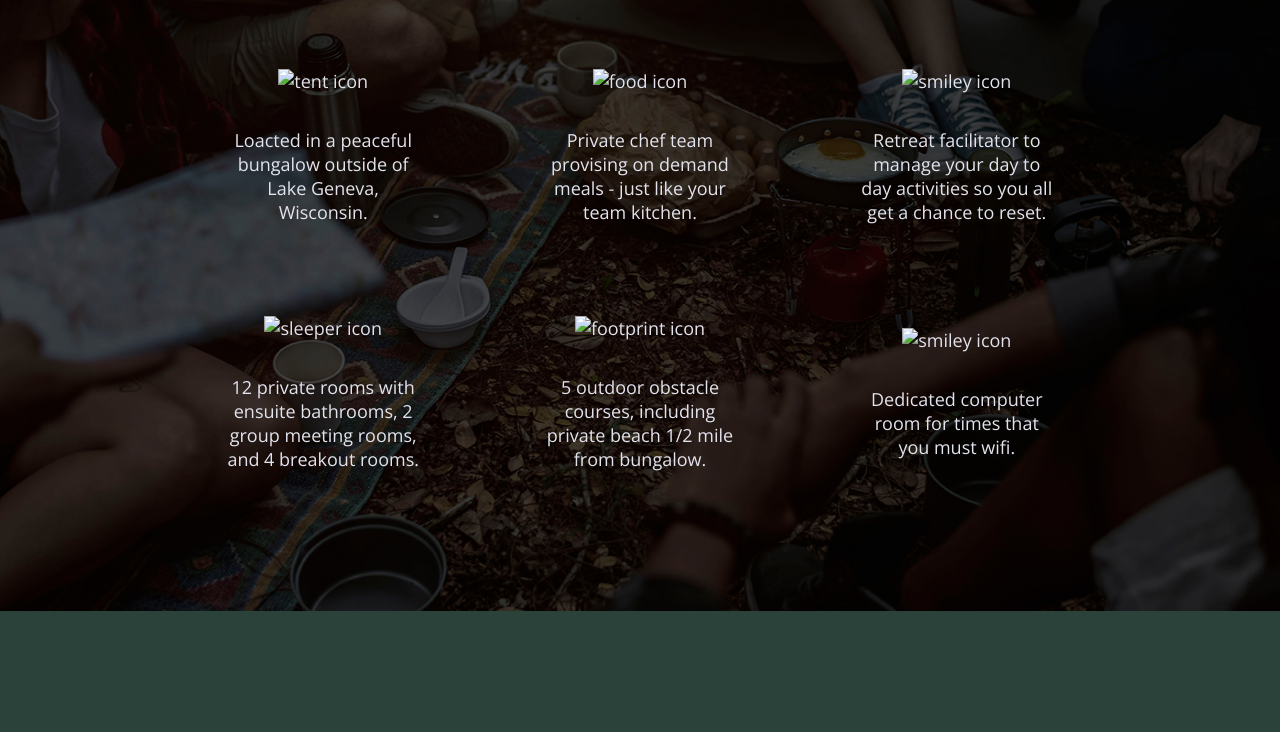
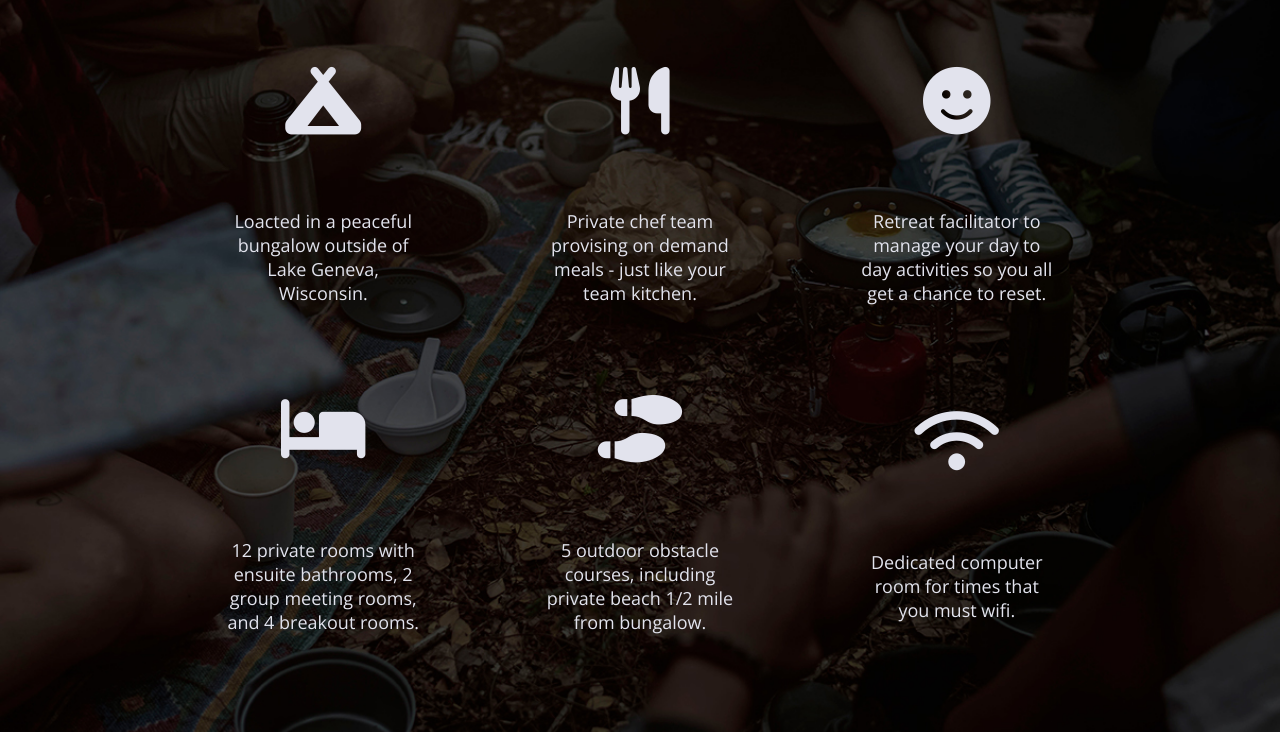
Before and after one commit to suzesmith/unplugged-boilerplate, a website built with Parcel: page index.html in a window 1280 px wide. Shown: the part 1231-1963 px from the top of the page. Built offline with nearby package versions, Linux system fonts and the light colour scheme.

Commit message:
Add font awesome icons

```diff
--- a/css/main.css
+++ b/css/main.css
@@ -335,6 +335,12 @@
      margin: 0;
      text-align: center;
    }
+
+   .features i {
+	font-size: 3.75em;
+        margin-bottom: 40px;
+  }
+
 /*  Reviews */
 
    .reviews {
--- a/index.html
+++ b/index.html
@@ -21,6 +21,9 @@
 
   <!-- Google Fonts -->
 <link href="https://fonts.googleapis.com/css?family=Open+Sans:400,700|Poppins:500,700" rel="stylesheet">
+
+  <!-- Font Awesome Kit -->
+<script src="https://kit.fontawesome.com/f7a7f4b3d4.js" crossorigin="anonymous"></script>
 
   <meta name="theme-color" content="#fafafa">
 </head>
@@ -82,27 +85,27 @@
         <h2> Have the work week you always dreamed of - without the bad wifi. </h2>
       <div class="features-items">
           <article>
-            <p class="fontawesome-icon"> <img src="" alt="tent icon" /> </p>
+            <p class="fontawesome-icon"> <i class="fas fa-campground"></i> </p>
             <p class="features-item-description">Loacted in a peaceful bungalow outside of Lake Geneva, Wisconsin. </p>
           </article>
           <article>
-            <p class="fontawesome-icon"> <img src="" alt="food icon" /> </p>
+            <p class="fontawesome-icon"> <i class="fas fa-utensils"></i> </p>
             <p class="features-item-description"> Private chef team provising on demand meals - just like your team kitchen.</p>
           </article>
           <article>
-            <p class="fontawesome-icon"><img src="" alt="smiley icon" /> </p>
+            <p class="fontawesome-icon"> <i class="fas fa-smile"></i> </p>
             <p class="features-item-description">Retreat facilitator to manage your day to day activities so you all get a chance to reset.</p>
           </article>
           <article>
-            <p class="fontawesome-icon"><img src="" alt="sleeper icon" /> </p>
+            <p class="fontawesome-icon"> <i class="fas fa-bed"></i> </p>
             <p class="features-item-description"> 12 private rooms with ensuite bathrooms, 2 group meeting rooms, and 4 breakout rooms.</p>
           </article>
           <article>
-            <p class="fontawesome-icon"> <img src="" alt="footprint icon" /> </p>
+            <p class="fontawesome-icon"> <i class="fas fa-shoe-prints"></i> </p>
             <p class="features-item-description"> 5 outdoor obstacle courses, including private beach 1/2 mile from bungalow. </p>
           </article>
           <article>
-            <p class="fontawesome-icon"><img src="" alt="smiley icon" /></p>
+            <p class="fontawesome-icon"> <i class="fas fa-wifi"></i> </p>
             <p class="features-item-description">Dedicated computer room for times that you must wifi.</p>
           </article>
     </div>
@@ -118,7 +121,7 @@
         </figure>
 
           <div>
-            <h4>LaCrue Bottling Co. <br> October 2017 </h4>
+            <h3>LaCrue Bottling Co. <br> October 2017 </h3>
             <p> jfdsla ghafjd klsajfkdlsajkd sakfdjsk lafjdklsa jfkldsj fkldsj afkdsjak fjdska  jfk dsja fkld sajk fldjsa kfldsj etc </p>
           </div>
       </article>
```
Also changed, not shown: about/index.html (+3 -0 lines), faq/index.html (+3 -0 lines).
